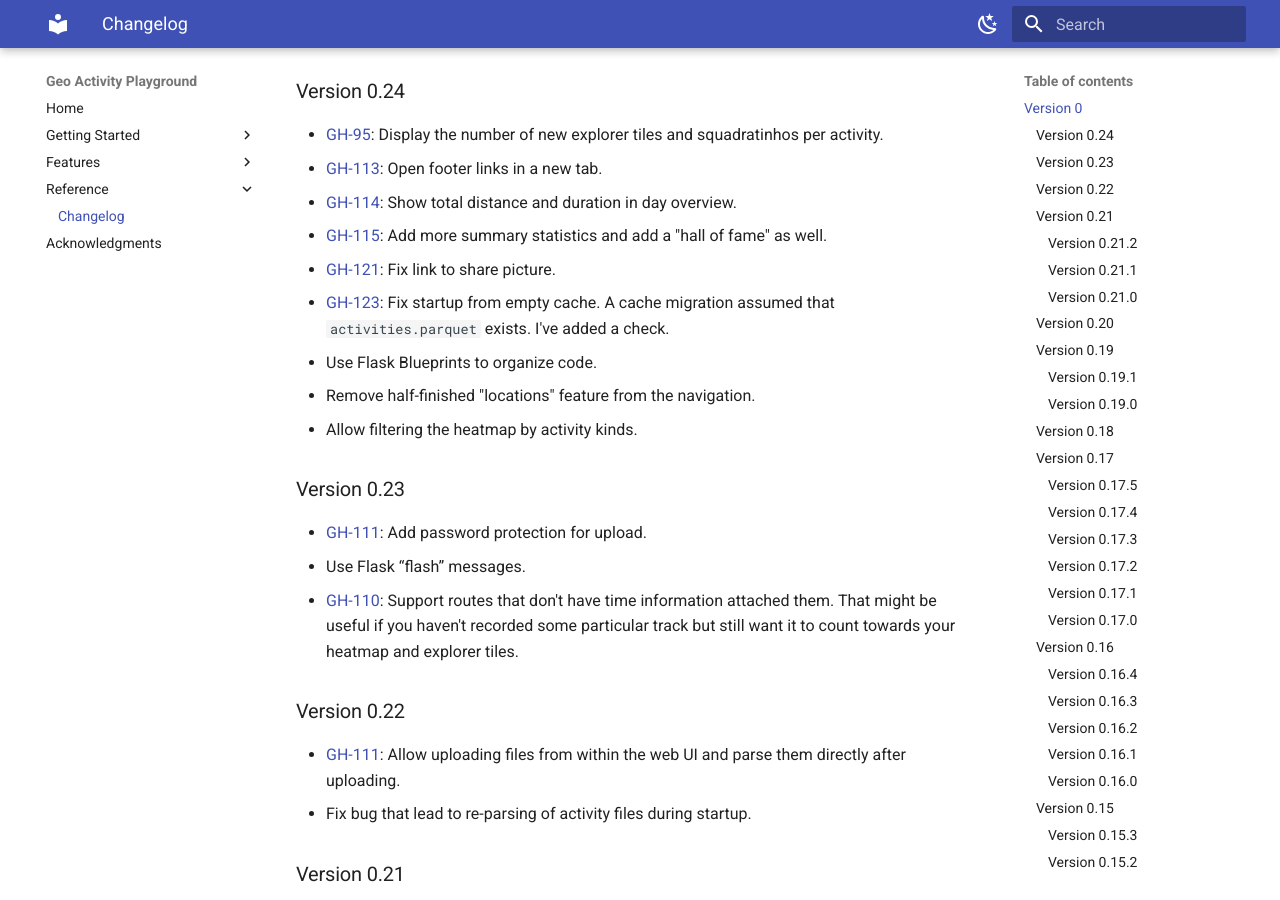
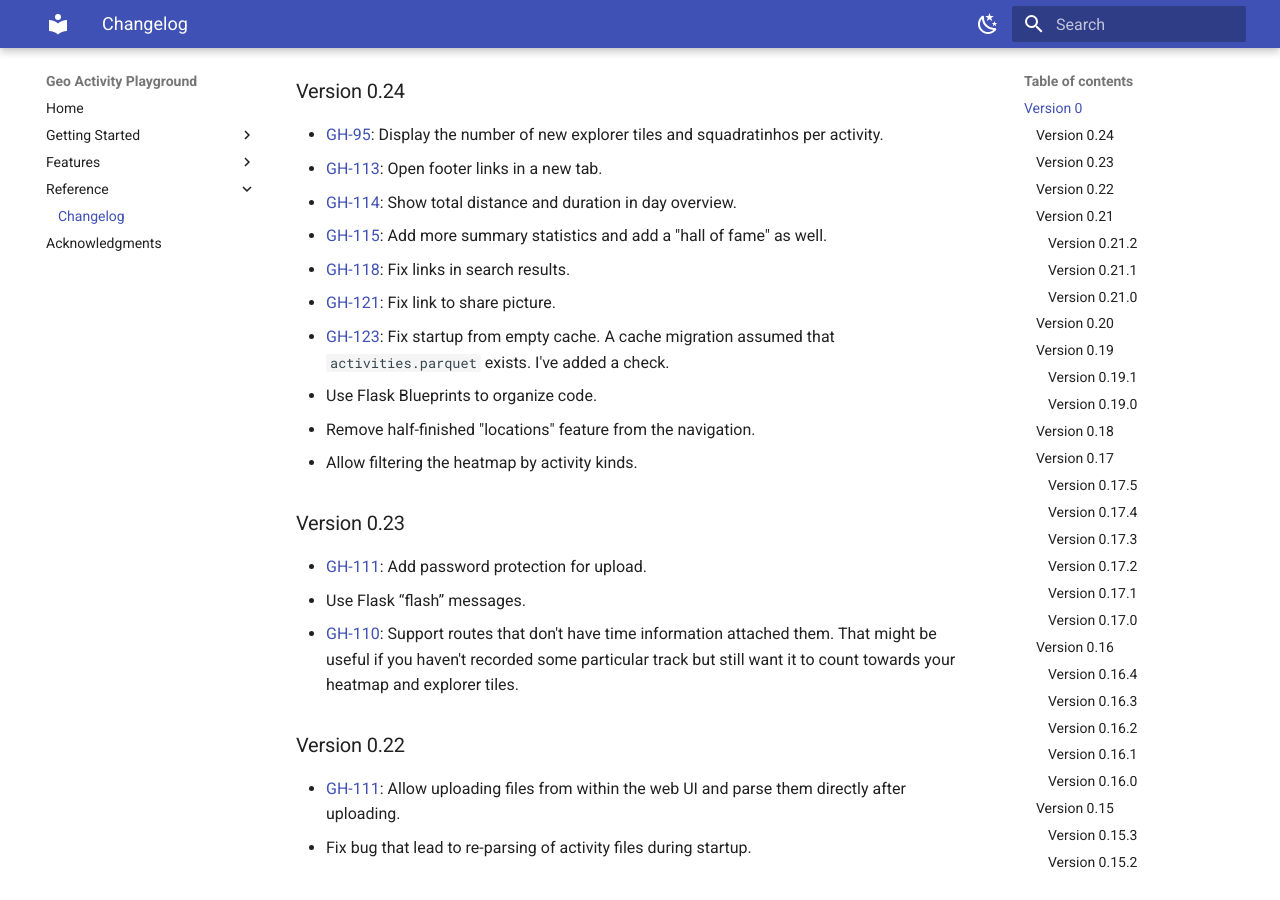
Before and after one commit to martin-ueding/geo-activity-playground, an MkDocs documentation site: the page built from docs/reference/changelog.md, in a window 1280 px wide and 900 px high, scrolled down 303 px. Built offline with MkDocs 1.6.1 and Material for MkDocs 9.7.7, drawn with Linux system fonts in a browser that asks for light colours.

Commit message:
Changelog entry

```diff
--- a/docs/reference/changelog.md
+++ b/docs/reference/changelog.md
@@ -12,6 +12,7 @@
 - [GH-113](https://github.com/martin-ueding/geo-activity-playground/pull/113): Open footer links in a new tab.
 - [GH-114](https://github.com/martin-ueding/geo-activity-playground/issues/114): Show total distance and duration in day overview.
 - [GH-115](https://github.com/martin-ueding/geo-activity-playground/issues/115): Add more summary statistics and add a "hall of fame" as well.
+- [GH-118](https://github.com/martin-ueding/geo-activity-playground/issues/118): Fix links in search results.
 - [GH-121](https://github.com/martin-ueding/geo-activity-playground/issues/121): Fix link to share picture.
 - [GH-123](https://github.com/martin-ueding/geo-activity-playground/issues/123): Fix startup from empty cache. A cache migration assumed that `activities.parquet` exists. I've added a check.
 - Use Flask Blueprints to organize code.
```
